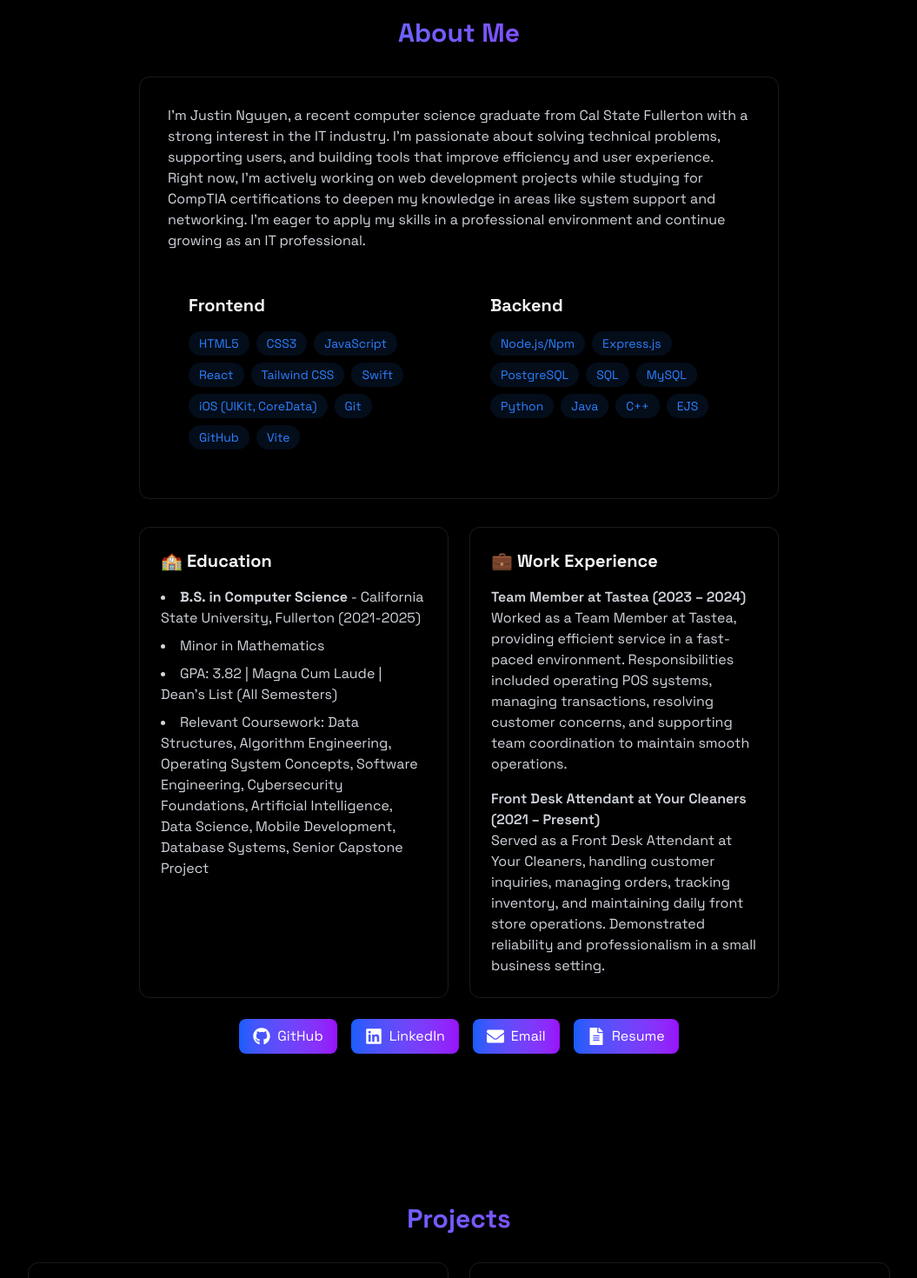
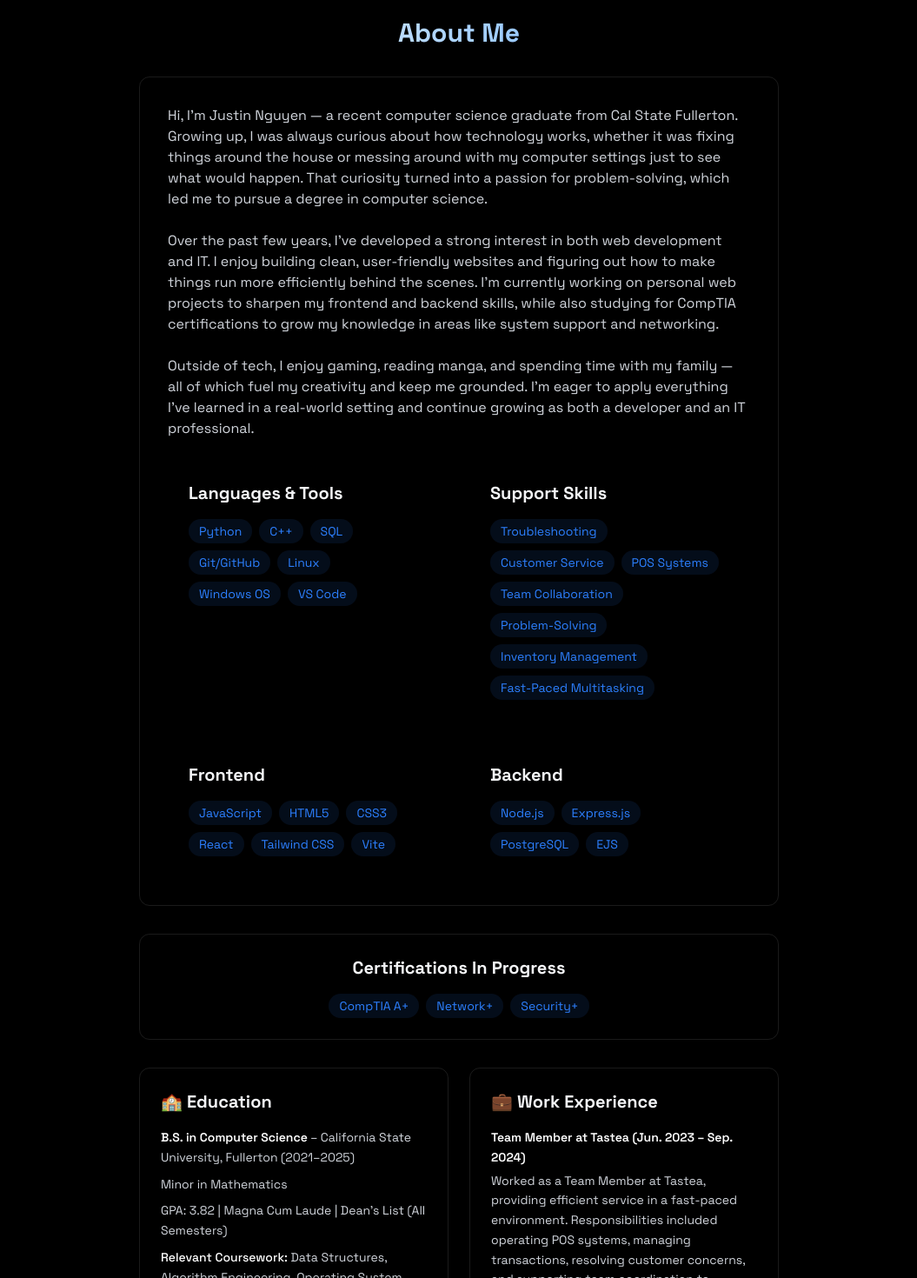
Before and after one commit to justindnguyen/justindnguyen-portfolio, a React (Vite) app: page / in a window 1280 px wide. Shown: the part 860-2330 px from the top of the page at 87% size, without its empty margins (112-1167 px from the left). Built offline with nearby package versions, Linux system fonts and the light colour scheme; no server answers.

Commit message:
Update content

```diff
--- a/index.html
+++ b/index.html
@@ -9,7 +9,7 @@
       rel="stylesheet"
     />
     <meta name="viewport" content="width=device-width, initial-scale=1.0" />
-    <title>Justin Nguyen | Portfolio</title>
+    <title>Portfolio | Justin Nguyen</title>
   </head>
   <body>
     <div id="root"></div>
--- a/src/components/LoadingScreen.jsx
+++ b/src/components/LoadingScreen.jsx
@@ -2,7 +2,7 @@
 
 export const LoadingScreen = ({ onComplete }) => {
   const [text, setText] = useState("");
-  const fullText = "Hello World!";
+  const fullText = "Loading...";
 
   useEffect(() => {
     let index = 0;
@@ -25,7 +25,7 @@
   return (
     <div className="fixed inset-0 z-50 bg-black text-gray-100 flex flex-col items-center justify-center">
       <div className="mb-4 text-4xl font-mono font-bold">
-        {text} <span className="animate-blink ml-1"> | </span>
+        {text} <span className="animate-blink ml-1"></span>
       </div>
 
       <div className="w-[200px] h-[2px] bg-gray-800 rounded relative overflow-hidden">
--- a/src/components/sections/About.jsx
+++ b/src/components/sections/About.jsx
@@ -2,45 +2,68 @@
 import { FaGithub, FaLinkedin, FaEnvelope, FaFileAlt } from 'react-icons/fa';
 
 export const About = () => {
-    const frontendSkills = [
-        "HTML5",
-        "CSS3",
-        "JavaScript",
-        "React",
-        "Tailwind CSS",
-        "Swift",
-        "iOS (UIKit, CoreData)",
-        "Git",
-        "GitHub",
-        "Vite"
+    const languagesTools = ["Python", "C++", "SQL", "Git/GitHub", "Linux", "Windows OS", "VS Code"];
+    const frontendSkills = ["JavaScript", "HTML5", "CSS3", "React", "Tailwind CSS", "Vite"];
+    const backendSkills = ["Node.js", "Express.js", "PostgreSQL", "EJS"];
+    const supportSkills = [
+        "Troubleshooting",
+        "Customer Service",
+        "POS Systems",
+        "Team Collaboration",
+        "Problem-Solving",
+        "Inventory Management",
+        "Fast-Paced Multitasking",
     ];
-
-    const backendSkills = [
-        "Node.js/Npm",
-        "Express.js",
-        "PostgreSQL",
-        "SQL",
-        "MySQL",
-        "Python",
-        "Java",
-        "C++",
-        "EJS"
-    ];
+    const certifications = ["CompTIA A+", "Network+", "Security+"];
 
     return (
         <section id="about" className="min-h-screen flex items-center justify-center py-20">
             <RevealOnScroll>
                 <div className="max-w-3xl mx-auto px-4">
-                    <h2 className="text-3xl font-bold mb-8 bg-gradient-to-r from-blue-500 to-purple-600 bg-clip-text text-transparent text-center">
+                    <h2 className="text-3xl font-bold mb-8 bg-gradient-to-r from-white to-blue-400 bg-clip-text text-transparent text-center">
                         About Me
                     </h2>
 
                     <div className="rounded-xl p-8 border-white/10 border hover:-translate-y-1 transition-all">
                         <p className="text-gray-300 mb-6">
-                            I'm Justin Nguyen, a recent computer science graduate from Cal State Fullerton with a strong interest in the IT industry. I'm passionate about solving technical problems, supporting users, and building tools that improve efficiency and user experience. Right now, I'm actively working on web development projects while studying for CompTIA certifications to deepen my knowledge in areas like system support and networking. I'm eager to apply my skills in a professional environment and continue growing as an IT professional.
+                            Hi, I’m Justin Nguyen — a recent computer science graduate from Cal State Fullerton. Growing up, I was always curious about how technology works, whether it was fixing things around the house or messing around with my computer settings just to see what would happen. That curiosity turned into a passion for problem-solving, which led me to pursue a degree in computer science.
+                        </p>
+                        <p className="text-gray-300 mb-6">
+                            Over the past few years, I’ve developed a strong interest in both web development and IT. I enjoy building clean, user-friendly websites and figuring out how to make things run more efficiently behind the scenes. I’m currently working on personal web projects to sharpen my frontend and backend skills, while also studying for CompTIA certifications to grow my knowledge in areas like system support and networking.
+                        </p>
+                        <p className="text-gray-300 mb-6">
+                            Outside of tech, I enjoy gaming, reading manga, and spending time with my family — all of which fuel my creativity and keep me grounded. I’m eager to apply everything I’ve learned in a real-world setting and continue growing as both a developer and an IT professional.
                         </p>
 
                         <div className="grid grid-cols-1 md:grid-cols-2 gap-6">
+                            {/* Languages & Tools */}
+                            <div className="rounded-xl p-6 hover:-translate-y-1 transition-all">
+                                <h3 className="text-xl font-bold mb-4">Languages & Tools</h3>
+                                <div className="flex flex-wrap gap-2">
+                                    {languagesTools.map((tech, key) => (
+                                        <span
+                                            key={key}
+                                            className="bg-blue-500/10 text-blue-500 py-1 px-3 rounded-full text-sm hover:bg-blue-500/20
+                                            hover:shadow-[0_2px_8px_rgba(59,130,246,0.2)] transition">
+                                            {tech}
+                                        </span>
+                                    ))}
+                                </div>
+                            </div>
+                            {/* Support Skills */}
+                            <div className="rounded-xl p-6 hover:-translate-y-1 transition-all">
+                                <h3 className="text-xl font-bold mb-4">Support Skills</h3>
+                                <div className="flex flex-wrap gap-2">
+                                    {supportSkills.map((tech, key) => (
+                                        <span key={key}
+                                            className="bg-blue-500/10 text-blue-500 py-1 px-3 rounded-full text-sm hover:bg-blue-500/20
+                                            hover:shadow-[0_2px_8px_rgba(59,130,246,0.2)] transition">
+                                            {tech}
+                                        </span>
+                                    ))}
+                                </div>
+                            </div>
+                            {/* Frontend */}
                             <div className="rounded-xl p-6 hover:-translate-y-1 transition-all">
                                 <h3 className="text-xl font-bold mb-4">Frontend</h3>
                                 <div className="flex flex-wrap gap-2">
@@ -53,6 +76,7 @@
                                     ))}
                                 </div>
                             </div>
+                            {/* Backend */}
                             <div className="rounded-xl p-6 hover:-translate-y-1 transition-all">
                                 <h3 className="text-xl font-bold mb-4">Backend</h3>
                                 <div className="flex flex-wrap gap-2">
@@ -68,12 +92,26 @@
                         </div>
                     </div>
 
+                    <div className="mt-8 p-6 rounded-xl border border-white/10 hover:-translate-y-1 transition-all flex flex-col items-center">
+                        <h3 className="text-xl font-bold mb-4 text-center">Certifications In Progress</h3>
+                        <div className="flex flex-wrap gap-2 justify-center text-center">
+                            {certifications.map((cert, key) => (
+                            <span
+                                key={key}
+                                className="bg-blue-500/10 text-blue-500 py-1 px-3 rounded-full text-sm hover:bg-blue-500/20 hover:shadow-[0_2px_8px_rgba(59,130,246,0.2)] transition"
+                            >
+                                {cert}
+                            </span>
+                            ))}
+                        </div>
+                    </div>
+
                     <div className="grid grid-cols-1 md:grid-cols-2 gap-6 mt-8">
                         <div className="p-6 rounded-xl border-white/10 border hover:-translate-y-1 transition-all">
                             <h3 className="text-xl font-bold mb-4">🏫 Education</h3>
-                            <ul className="list-disc list-inside text-gray-300 space-y-2">
+                            <ul className="space-y-2 text-gray-300 text-sm leading-relaxed">
                                 <li>
-                                    <strong>B.S. in Computer Science</strong> - California State University, Fullerton (2021-2025)
+                                    <span className="text-white font-semibold">B.S. in Computer Science</span> – California State University, Fullerton (2021–2025)
                                 </li>
                                 <li>
                                     Minor in Mathematics
@@ -82,26 +120,44 @@
                                     GPA: 3.82 | Magna Cum Laude | Dean’s List (All Semesters)
                                 </li>
                                 <li>
-                                    Relevant Coursework: Data Structures, Algorithm Engineering, Operating System Concepts, Software Engineering, Cybersecurity Foundations, Artificial Intelligence, Data Science, Mobile Development, Database Systems, Senior Capstone Project
+                                    <span className="text-white font-medium">Relevant Coursework:</span> Data Structures, Algorithm Engineering, Operating System Concepts, Software Engineering, Cybersecurity Foundations, Artificial Intelligence, Data Science, Mobile Development, Database Systems, Senior Capstone Project
                                 </li>
                             </ul>
                         </div>
                         <div className="p-6 rounded-xl border-white/10 border hover:-translate-y-1 transition-all">
                             <h3 className="text-xl font-bold mb-4">💼 Work Experience</h3>
-                            <div className="space-y-4 text-gray-300">
+                            <div className="space-y-4 text-gray-300 text-sm leading-relaxed">
                                 <div>
-                                    <h4 className="font-semibold">Team Member at Tastea (2023 – 2024)</h4>
+                                    <h4 className="text-white font-semibold mb-1">Team Member at Tastea (Jun. 2023 – Sep. 2024)</h4>
                                     <p>
                                         Worked as a Team Member at Tastea, providing efficient service in a fast-paced environment. Responsibilities included operating POS systems, managing transactions, resolving customer concerns, and supporting team coordination to maintain smooth operations.
                                     </p>
                                 </div>
 
                                 <div>
-                                    <h4 className="font-semibold">Front Desk Attendant at Your Cleaners (2021 – Present)</h4>
+                                    <h4 className="text-white font-semibold mb-1">Front Desk Attendant at Your Cleaners (Aug. 2021 – Present)</h4>
                                     <p>
                                         Served as a Front Desk Attendant at Your Cleaners, handling customer inquiries, managing orders, tracking inventory, and maintaining daily front store operations. Demonstrated reliability and professionalism in a small business setting.
                                     </p>
                                 </div>
+                            </div>
+                        </div>
+                    </div>
+
+                    <div className="mt-8 p-6 rounded-xl border border-white/10 hover:-translate-y-1 transition-all">
+                        <h3 className="text-xl font-bold mb-4 text-center">Research & Volunteer Experience</h3>
+                        <div className="space-y-4 text-gray-300 text-sm leading-relaxed">
+                            <div>
+                            <h4 className="text-white font-semibold mb-1">Data Science Research Intern – Cal State Fullerton</h4>
+                            <p>
+                                Participated in a research project focused on analyzing a lung cancer dataset using Python, Pandas, and Matplotlib. Built data visualizations and explored patterns in the dataset to gain insights. Strengthened my data analysis, problem-solving, and collaboration skills through this hands-on experience.
+                            </p>
+                            </div>
+                            <div>
+                            <h4 className="text-white font-semibold mb-1">Volunteer – Vietnamese Student Association (VSA)</h4>
+                            <p>
+                                Volunteered with VSA throughout high school and college, helping at cultural and community service events in my local area. Assisted with setup, outreach, and event support, while gaining experience in teamwork, responsibility, and community engagement.
+                            </p>
                             </div>
                         </div>
                     </div>
@@ -111,7 +167,7 @@
                             href="https://github.com/justindnguyen"
                             target="_blank"
                             rel="noopener noreferrer"
-                            className="flex items-center gap-2 bg-gradient-to-r from-blue-600 to-purple-600 text-white px-4 py-2 rounded-lg hover:opacity-90 transition"
+                            className="flex items-center gap-2 bg-blue-600 text-white px-4 py-2 rounded-lg hover:bg-blue-700 transition transform hover:-translate-y-1"
                         >
                             <FaGithub className="w-5 h-5" />
                             GitHub
@@ -121,7 +177,7 @@
                             href="https://www.linkedin.com/in/justin-nguyen-35604b1b1"
                             target="_blank"
                             rel="noopener noreferrer"
-                            className="flex items-center gap-2 bg-gradient-to-r from-blue-600 to-purple-600 text-white px-4 py-2 rounded-lg hover:opacity-90 transition"
+                            className="flex items-center gap-2 bg-blue-600 text-white px-4 py-2 rounded-lg hover:bg-blue-700 transition transform hover:-translate-y-1"
                         >
                             <FaLinkedin className="w-5 h-5" />
                             LinkedIn
@@ -129,7 +185,7 @@
 
                         <a
                             href="mailto:justindnguyen03@gmail.com"
-                            className="flex items-center gap-2 bg-gradient-to-r from-blue-600 to-purple-600 text-white px-4 py-2 rounded-lg hover:opacity-90 transition"
+                            className="flex items-center gap-2 bg-blue-600 text-white px-4 py-2 rounded-lg hover:bg-blue-700 transition transform hover:-translate-y-1"
                         >
                             <FaEnvelope className="w-5 h-5" />
                             Email
@@ -139,7 +195,7 @@
                             href={`${import.meta.env.BASE_URL}resume.pdf`}
                             target="_blank"
                             rel="noopener noreferrer"
-                            className="flex items-center gap-2 bg-gradient-to-r from-blue-600 to-purple-600 text-white px-4 py-2 rounded-lg hover:opacity-90 transition"
+                            className="flex items-center gap-2 bg-blue-600 text-white px-4 py-2 rounded-lg hover:bg-blue-700 transition transform hover:-translate-y-1"
                         >
                             <FaFileAlt className="w-5 h-5" />
                             Resume
--- a/src/components/sections/Contact.jsx
+++ b/src/components/sections/Contact.jsx
@@ -28,7 +28,7 @@
         <section id="contact" className="min-h-screen flex items-center justify-center py-20">
             <RevealOnScroll>
                 <div className="px-4 w-150">
-                    <h2 className="text-3xl font-bold mb-8 bg-gradient-to-r from-blue-500 to-purple-600 bg-clip-text text-transparent text-center">Contact Me</h2>
+                    <h2 className="text-3xl font-bold mb-8 bg-gradient-to-r from-white to-blue-400 bg-clip-text text-transparent text-center">Contact Me</h2>
                     <form className="space-y-6" onSubmit={handleSubmit}>
                         <div className="relative">
                             <input type="text" id="name" name="name" required className="w-full bg-white/5 border border-white/10 rounded px-4 py-3 text-white transition focus:outline-none focus:border-blue-500 focus:bg-blue-500/5"
--- a/src/components/sections/Home.jsx
+++ b/src/components/sections/Home.jsx
@@ -6,13 +6,13 @@
             <RevealOnScroll>
                 <div className="text-center z-10 px-4">
                     <h1 className="text-5xl md:text-7xl font-bold mb-6 leading-tight">
-                        <span className="bg-gradient-to-r from-blue-500 to-purple-600 bg-clip-text text-transparent">
+                        <span className="bg-gradient-to-r from-white to-blue-600 bg-clip-text text-transparent">
                             Justin Nguyen
                         </span>
                     </h1>
 
                     <p className="text-gray-400 text-lg mb-8 max-w-lg mx-auto">
-                        Hi, I'm Justin Nguyen, a recent computer science graduate from Cal State Fullerton. I'm currently building web development projects and studying for CompTIA certifications to strengthen my skills and pursue a career in the IT industry.
+                        Hello, I'm Justin, a recent computer science graduate from Cal State Fullerton. I'm currently building web development projects and studying for CompTIA certifications to strengthen my skills and pursue a career in the IT industry.
                     </p>
 
                     <div className="flex justify-center space-x-4">
--- a/src/components/sections/Projects.jsx
+++ b/src/components/sections/Projects.jsx
@@ -6,7 +6,7 @@
         <section id="projects" className="min-h-screen flex items-center justify-center py-20">
             <RevealOnScroll>
                 <div className="max-w-5xl mx-auto px-4">
-                    <h2 className="text-3xl font-bold mb-8 bg-gradient-to-r from-blue-500 to-purple-600 bg-clip-text text-transparent text-center">Projects</h2>
+                    <h2 className="text-3xl font-bold mb-8 bg-gradient-to-r from-white to-blue-400 bg-clip-text text-transparent text-center">Projects</h2>
 
                     <div className="grid grid-cols-1 md:grid-cols-2 gap-6">
 
```
Also changed, not shown: src/components/NavBar.jsx (+1 -7 lines), 1 other file (tests, documents, lock files or other folders).
